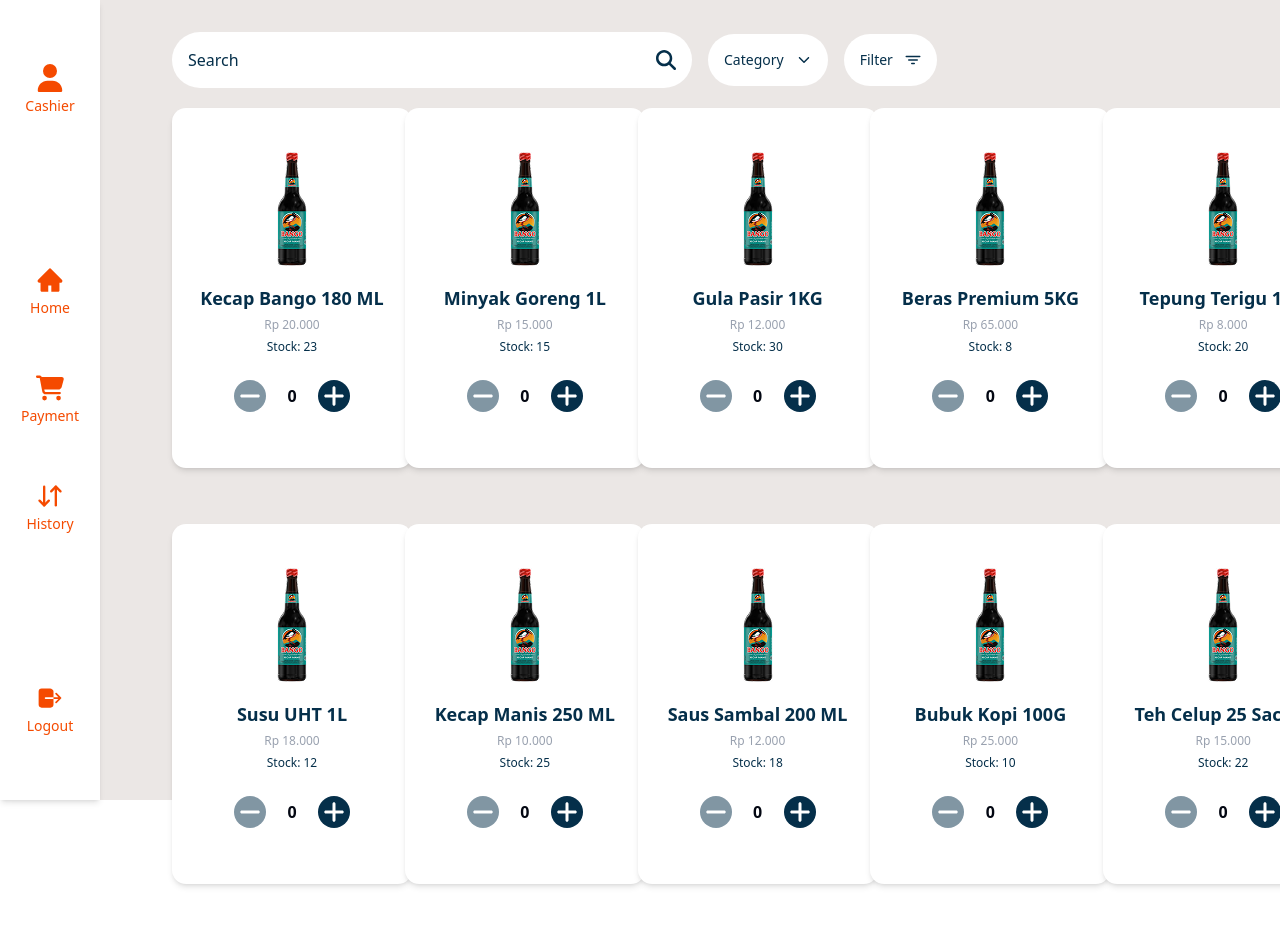
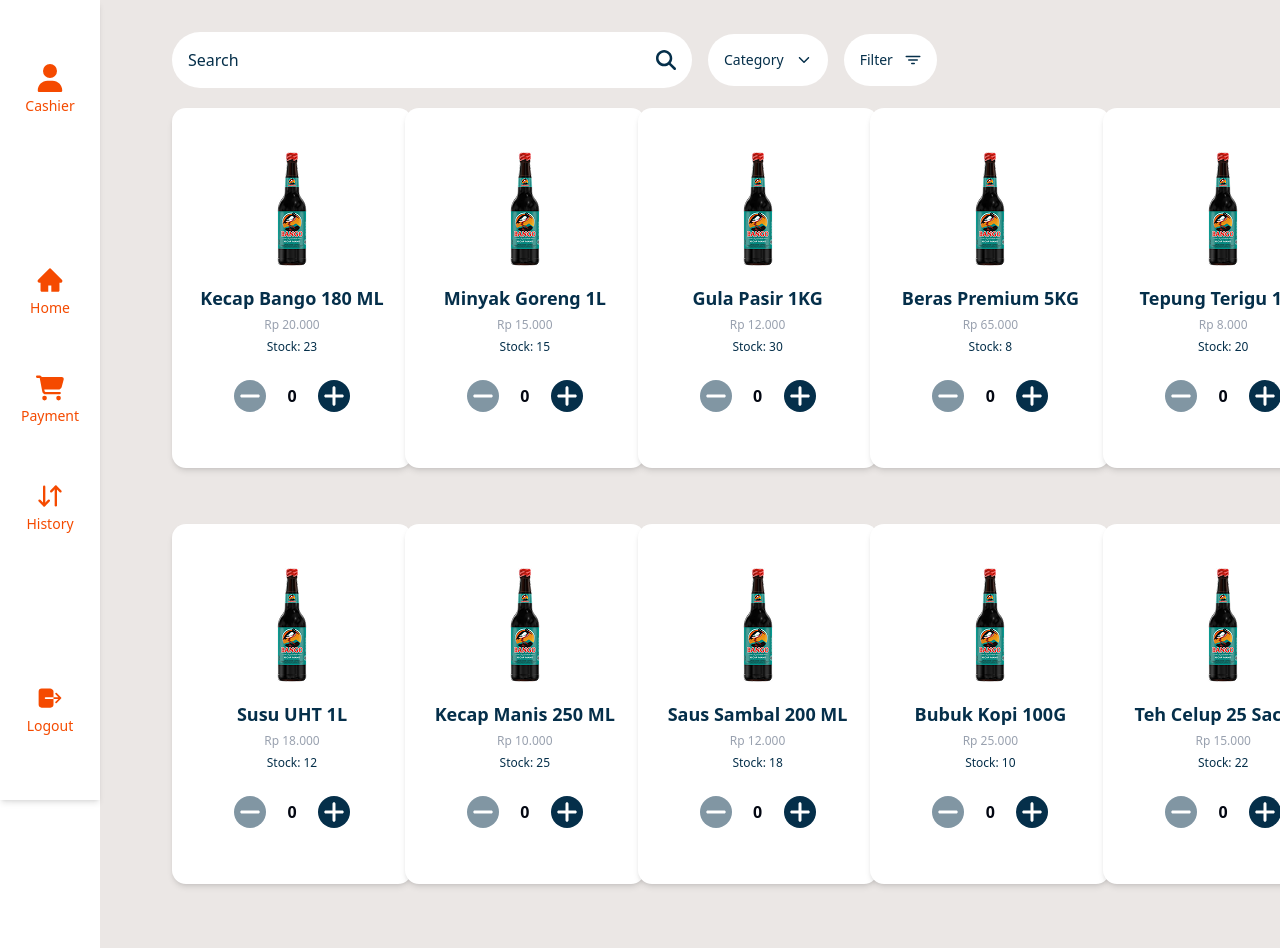
Before and after one commit to Panjiiiiiii/study-case-retail-app, a Next.js app: page /user in a window 1280 px wide. Shown: the top 948 px of the page. Before the commit the page ends 916 px from the top, so only its background shows below. Built offline with nearby package versions, Linux system fonts and the light colour scheme.

Commit message:
Refactor layout components: ensure main section has a minimum height and adjust page layout for full height

```diff
--- a/src/app/user/layout.js
+++ b/src/app/user/layout.js
@@ -4,7 +4,7 @@
   return (
     <>
       <NavbarSidebar />
-      <main className="flex-1 bg-[#EBE7E5] ml-[100px]">
+      <main className="flex-1 bg-[#EBE7E5] ml-[100px] min-h-screen">
         {children}
       </main>
     </>
--- a/src/app/user/page.js
+++ b/src/app/user/page.js
@@ -6,7 +6,7 @@
 
 export default function page(params) {
     return (
-        <div className="flex flex-col justify-start h-screen ml-[72px] py-8">
+        <div className="flex flex-col justify-start h-full ml-[72px] py-8">
             <div className="flex flex-row items-center mb-5 gap-4">
                 <div className="relative w-[520px]">
                     <input
```
